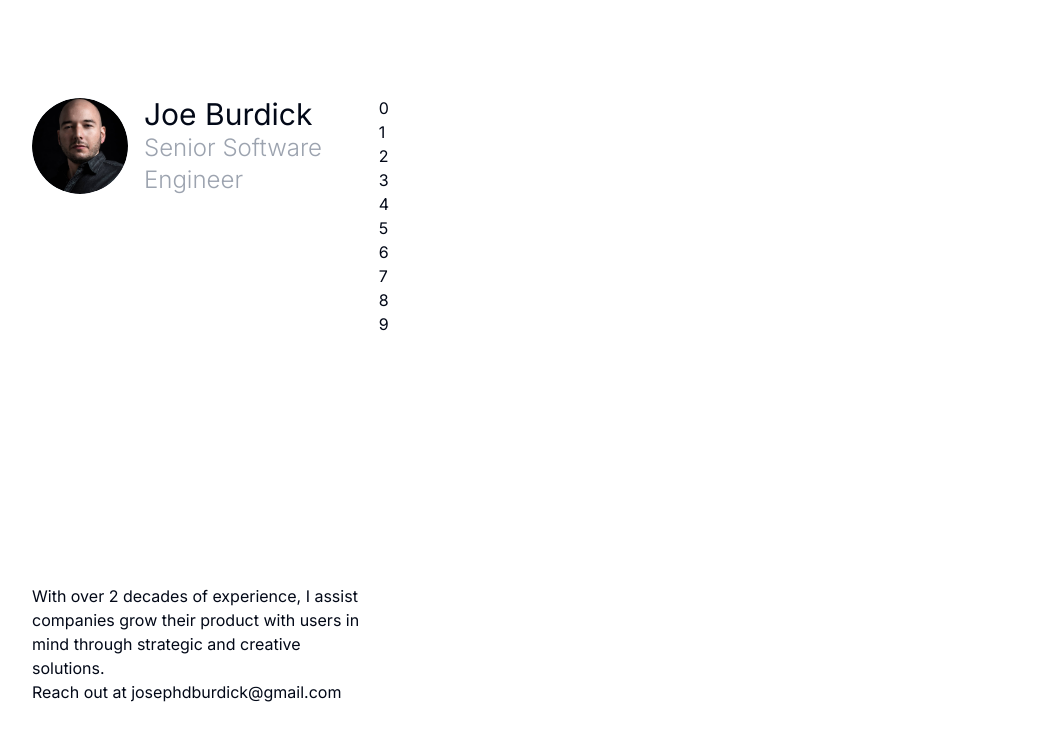
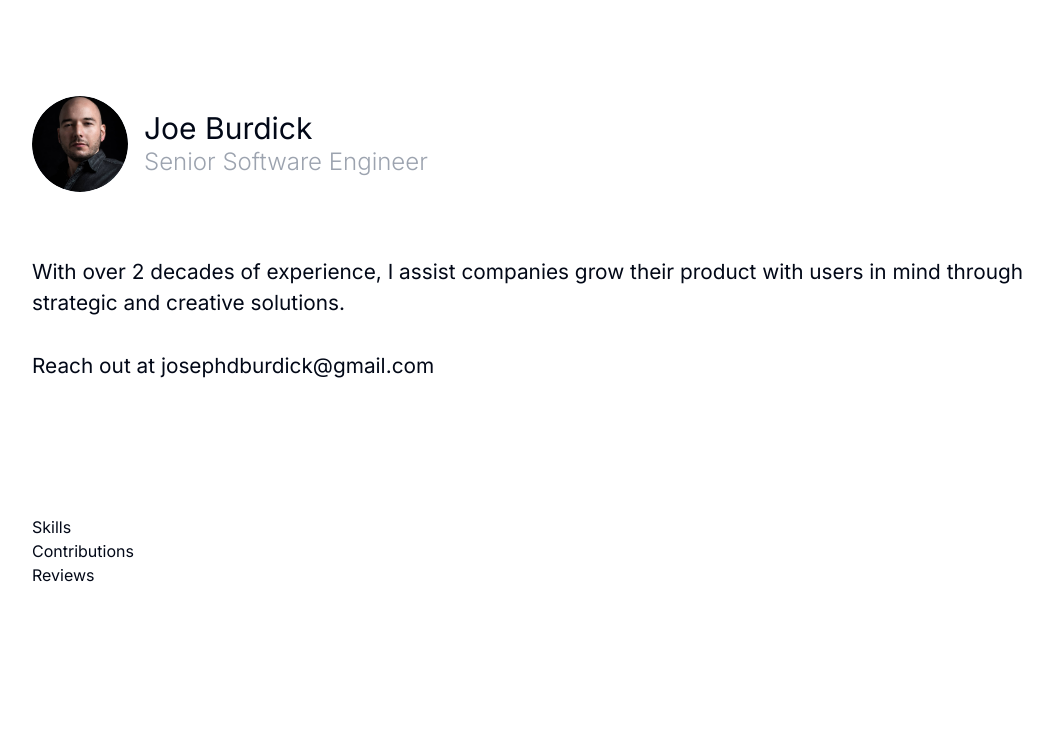
Before and after one commit to josephdburdick/j0e.me, a Next.js app: page / in a window 1280 px wide. Shown: the top 740 px of the page, without its empty margins (96-1149 px from the left). Built offline with nearby package versions, Linux system fonts and the light colour scheme.

Commit message:
Adjust typography sizes

```diff
--- a/src/app/_content/DesktopContent.tsx
+++ b/src/app/_content/DesktopContent.tsx
@@ -4,27 +4,39 @@ import MainHeader from "@/components/MainHeader"
 function DesktopContent() {
   return (
     <div className="flex flex-1 w-full container">
-      <div className="grid md:grid-cols-12 gap-4">
-        <aside className="flex flex-col flex-1 lg:col-span-4 gap-4 lg:gap-16">
-          <section className="flex flex-col flex-1 gap-4 lg:gap-8">
+      <div className="grid  gap-4">
+        <aside className="flex flex-col gap-4 lg:gap-16">
+          <section className="flex flex-col gap-4 lg:gap-8">
             <div className="flex gap-4 items-center">
               <MainAvatar />
               <MainHeader />
             </div>
           </section>
-          <section>
+          <section className="text-body space-y-8">
             <p>
               With over 2 decades of experience, I assist companies grow their
               product with users in mind through strategic and creative
               solutions.
             </p>
-            <p>Reach out at josephdburdick@gmail.com</p>
+            <p>
+              Reach out at{" "}
+              <a href="mailto:josephdburdick@gmail.com">
+                josephdburdick@gmail.com
+              </a>
+            </p>
           </section>
         </aside>
-        <main className="md:col-span-8">
-          {Array.from({ length: 10 }).map((_, i) => (
-            <div key={i}>{i}</div>
-          ))}
+        <main>
+          <section>
+            <h3>Skills</h3>
+          </section>
+
+          <section>
+            <h3>Contributions</h3>
+          </section>
+          <section>
+            <h3>Reviews</h3>
+          </section>
         </main>
       </div>
     </div>
--- a/tailwind.config.ts
+++ b/tailwind.config.ts
@@ -1,6 +1,6 @@
-import type { Config } from "tailwindcss";
-import colors from "tailwindcss/colors";
-import defaultTheme from "tailwindcss/defaultTheme";
+import type { Config } from "tailwindcss"
+import colors from "tailwindcss/colors"
+import defaultTheme from "tailwindcss/defaultTheme"
 
 const config = {
   darkMode: ["class"],
@@ -24,20 +24,12 @@ const config = {
         heading: ["Bebas Neue", ...defaultTheme.fontFamily.sans],
       },
       fontSize: {
-        "heading-xs": [
-          "clamp(1.5rem, 4vw + 1rem, 4rem)",
-          { lineHeight: "1.1" },
-        ],
-        "heading-sm": [
-          "clamp(2rem, 5vw + 1.5rem, 5rem)",
-          { lineHeight: "1.1" },
-        ],
-        "heading-md": ["clamp(3rem, 6vw + 2rem, 6rem)", { lineHeight: "1.1" }],
-        "heading-lg": [
-          "clamp(4rem, 7vw + 2.5rem, 7rem)",
-          { lineHeight: "1.1" },
-        ],
-        "heading-xl": ["clamp(5rem, 8vw + 3rem, 8rem)", { lineHeight: "1.1" }],
+        "heading-xs": ["clamp(1rem, 1.5vw + 0.5rem, 1.5rem)", {}],
+        "heading-sm": ["clamp(1.25rem, 2vw + 0.75rem, 2rem)", {}],
+        "heading-md": ["clamp(1.5rem, 2.5vw + 1rem, 2.5rem)", {}],
+        "heading-lg": ["clamp(1.75rem, 3vw + 1.25rem, 3rem)", {}],
+        "heading-xl": ["clamp(2rem, 3.5vw + 1.5rem, 3.5rem)", {}],
+        body: ["clamp(0.875rem, 1vw + 0.5rem, 1.5rem)", {}],
       },
       colors: {
         border: "hsl(var(--border))",
@@ -97,6 +89,6 @@ const config = {
     },
   },
   plugins: [require("tailwindcss-animate")],
-} satisfies Config;
+} satisfies Config
 
-export default config;
+export default config
```
